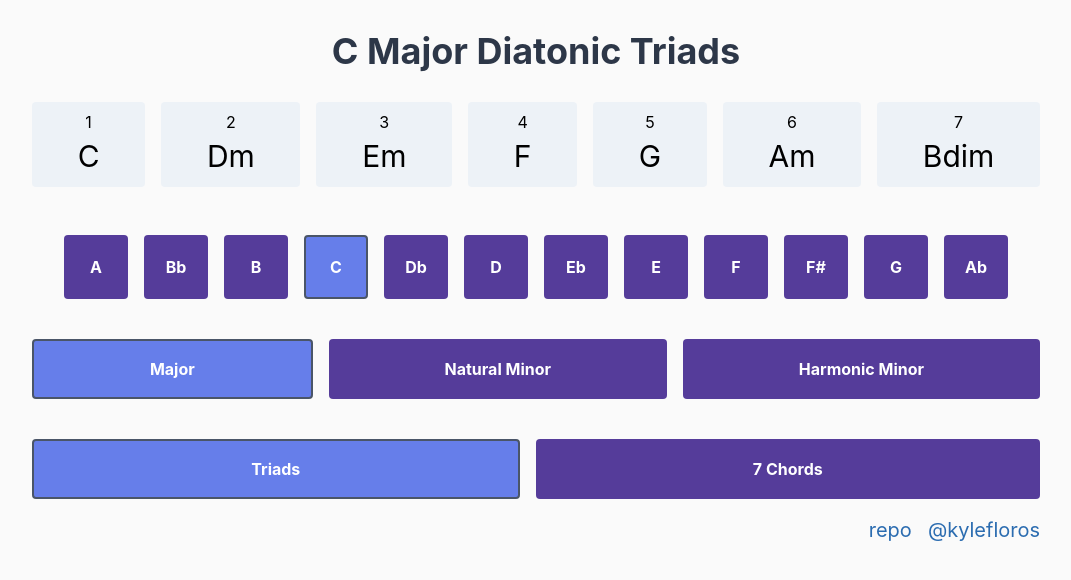
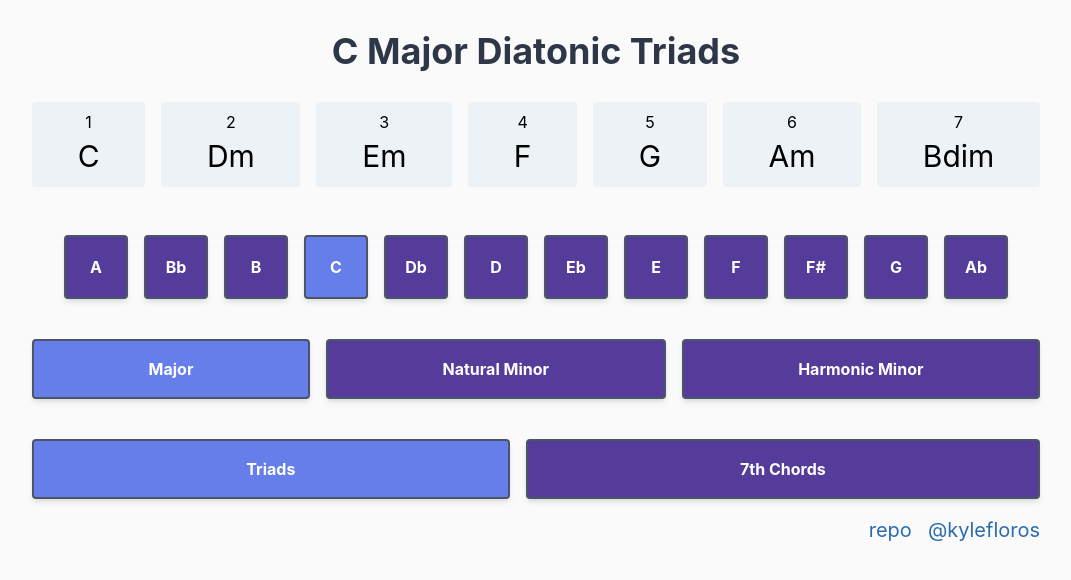
Before and after one commit to kylefloros/chords, a React (Create React App) app: page / in a window 1280 px wide. Shown: the top 580 px of the page, without its empty margins (104-1175 px from the left). Built offline with nearby package versions, Linux system fonts and the light colour scheme.

Commit message:
shadow, border, 7th wording

```diff
--- a/src/components/KeyOptions/ChordTypeButton.js
+++ b/src/components/KeyOptions/ChordTypeButton.js
@@ -5,13 +5,13 @@ export default function KeyButton(props) {
   const { chordType, setChordType } = useContext(ChordTypeContext);
 
   const defaultStyles =
-    "flex text-white font-bold flex-grow justify-center items-center m-2 p-4 cursor-pointer rounded";
+    "border-gray-700 border-2 shadow-md flex text-white font-bold flex-grow justify-center items-center m-2 p-4 cursor-pointer rounded";
   return (
     <li
       className={
         chordType === props.value
-          ? defaultStyles + " bg-indigo-500 border-gray-700 border-2 "
-          : defaultStyles + " hover:bg-purple-700 bg-purple-800"
+          ? defaultStyles + " bg-indigo-500 border-gray-700"
+          : defaultStyles + " hover:bg-purple-600 bg-purple-800"
       }
       onClick={() => setChordType(props.value)}
     >
--- a/src/components/KeyOptions/ChordTypeSelector.js
+++ b/src/components/KeyOptions/ChordTypeSelector.js
@@ -5,7 +5,7 @@ export default function ChordType() {
   return (
     <ul className="flex justify-start w-full">
       <ChordTypeButton value="triad">Triads</ChordTypeButton>
-      <ChordTypeButton value="tetrad">7 Chords</ChordTypeButton>
+      <ChordTypeButton value="tetrad">7th Chords</ChordTypeButton>
     </ul>
   );
 }
--- a/src/components/KeyOptions/KeyButton.js
+++ b/src/components/KeyOptions/KeyButton.js
@@ -4,13 +4,13 @@ import { KeyContext } from "../../contexts/KeyContext";
 export default function KeyButton(props) {
   const { key, setKey } = useContext(KeyContext);
   const defaultStyles =
-    "flex text-white font-bold justify-center items-center m-2 w-16 h-16 cursor-pointer rounded ";
+    " border-gray-700 border-2 shadow-md flex text-white font-bold justify-center items-center m-2 w-16 h-16 cursor-pointer rounded ";
   return (
     <li
       className={
         key === props.value
           ? defaultStyles + " bg-indigo-500 border-gray-700 border-2"
-          : defaultStyles + " hover:bg-purple-700 bg-purple-800"
+          : defaultStyles + " hover:bg-purple-600 bg-purple-800"
       }
       onClick={() => setKey(props.value)}
     >
--- a/src/components/KeyOptions/KeyTypeButton.js
+++ b/src/components/KeyOptions/KeyTypeButton.js
@@ -4,13 +4,13 @@ import { KeyTypeContext } from "../../contexts/KeyTypeContext";
 export default function KeyButton(props) {
   const { keyType, setKeyType } = useContext(KeyTypeContext);
   const defaultStyles =
-    "flex text-white font-bold flex-grow justify-center items-center m-2 p-4 cursor-pointer rounded";
+    "border-gray-700 border-2 shadow-md flex text-white font-bold flex-grow justify-center items-center m-2 p-4 cursor-pointer rounded";
   return (
     <li
       className={
         keyType === props.value
-          ? defaultStyles + " bg-indigo-500 border-gray-700 border-2"
-          : defaultStyles + " hover:bg-purple-700 bg-purple-800"
+          ? defaultStyles + " bg-indigo-500"
+          : defaultStyles + " hover:bg-purple-600 bg-purple-800"
       }
       onClick={() => setKeyType(props.value)}
     >
```
